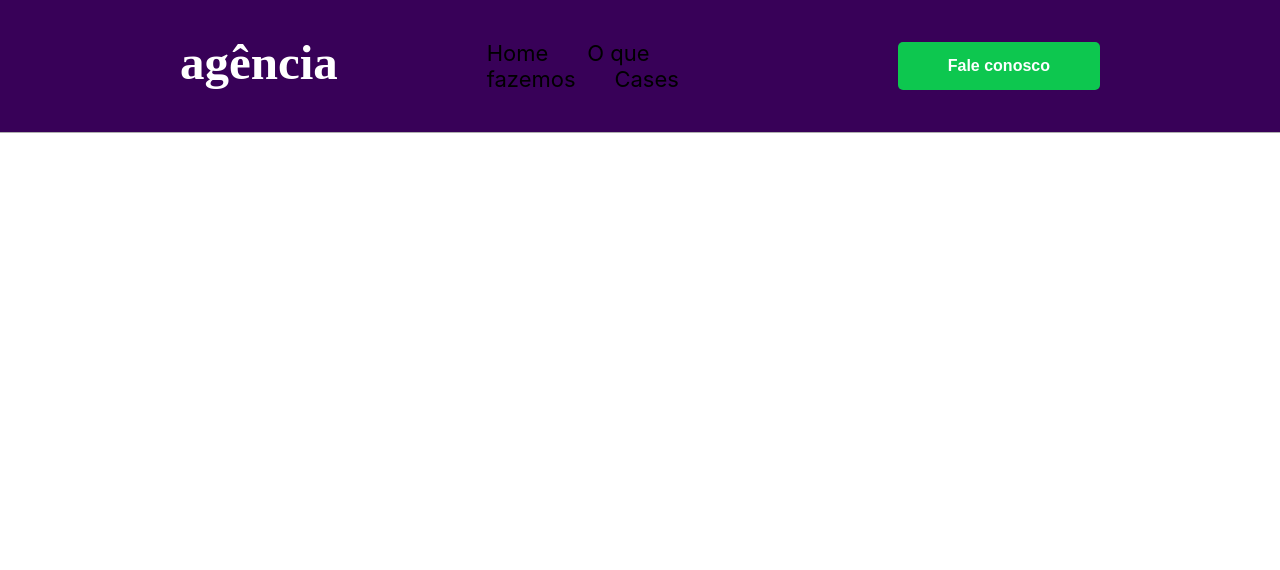
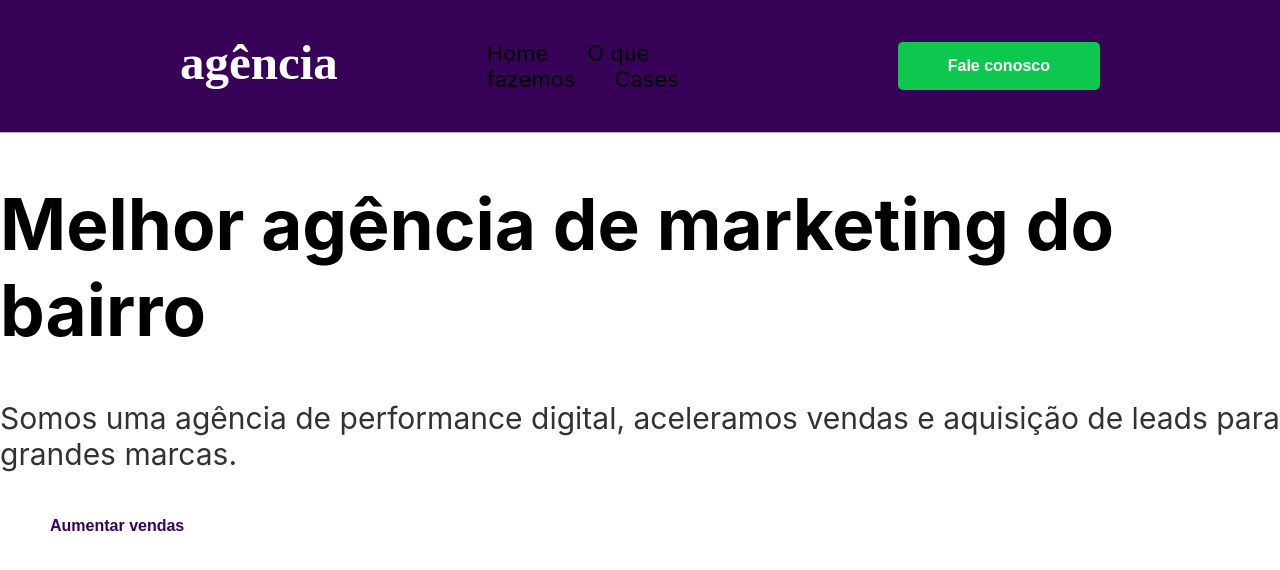
Before and after one commit to PauloHenf/knn, a Next.js app: page / in a window 1280 px wide. Shown: the top 570 px of the page. Built offline with nearby package versions, Linux system fonts and the light colour scheme.

Commit message:
Criando sessão welcome

```diff
--- /dev/null
+++ b/components/welcome/index.jsx
@@ -0,0 +1,20 @@
+import Styles from "./welcome.module.scss";
+import Button from "../button/index";
+
+const Welcome = () => {
+  return (
+    <div className={Styles.container}>
+      <div className={Styles.text}>
+        <h1>Melhor agência de marketing do bairro</h1>
+        <p>
+          Somos uma agência de performance digital, aceleramos vendas e
+          aquisição de leads para grandes marcas.
+        </p>
+        <Button title="Aumentar vendas" kind="secundary" />
+      </div>
+      <div className={Styles.image}></div>
+    </div>
+  );
+};
+
+export default Welcome;
--- /dev/null
+++ b/components/welcome/welcome.module.scss
@@ -0,0 +1,11 @@
+.text {
+  h1 {
+    font-weight: bold;
+    font-size: 71px;
+  }
+
+  p {
+    font-size: 30px;
+    opacity: 0.8;
+  }
+}
--- a/pages/index.jsx
+++ b/pages/index.jsx
@@ -1,10 +1,12 @@
 import Header from "../components/header";
+import Welcome from "../components/welcome";
 import styles from "./Home.module.scss";
 
 export default function Home() {
   return (
     <div className={styles.container}>
       <Header />
+      <Welcome />
     </div>
   );
 }
--- a/styles/globals.scss
+++ b/styles/globals.scss
@@ -14,13 +14,3 @@
 * {
   box-sizing: border-box;
 }
-
-@media (prefers-color-scheme: dark) {
-  html {
-    color-scheme: dark;
-  }
-  body {
-    color: white;
-    background: black;
-  }
-}
```
